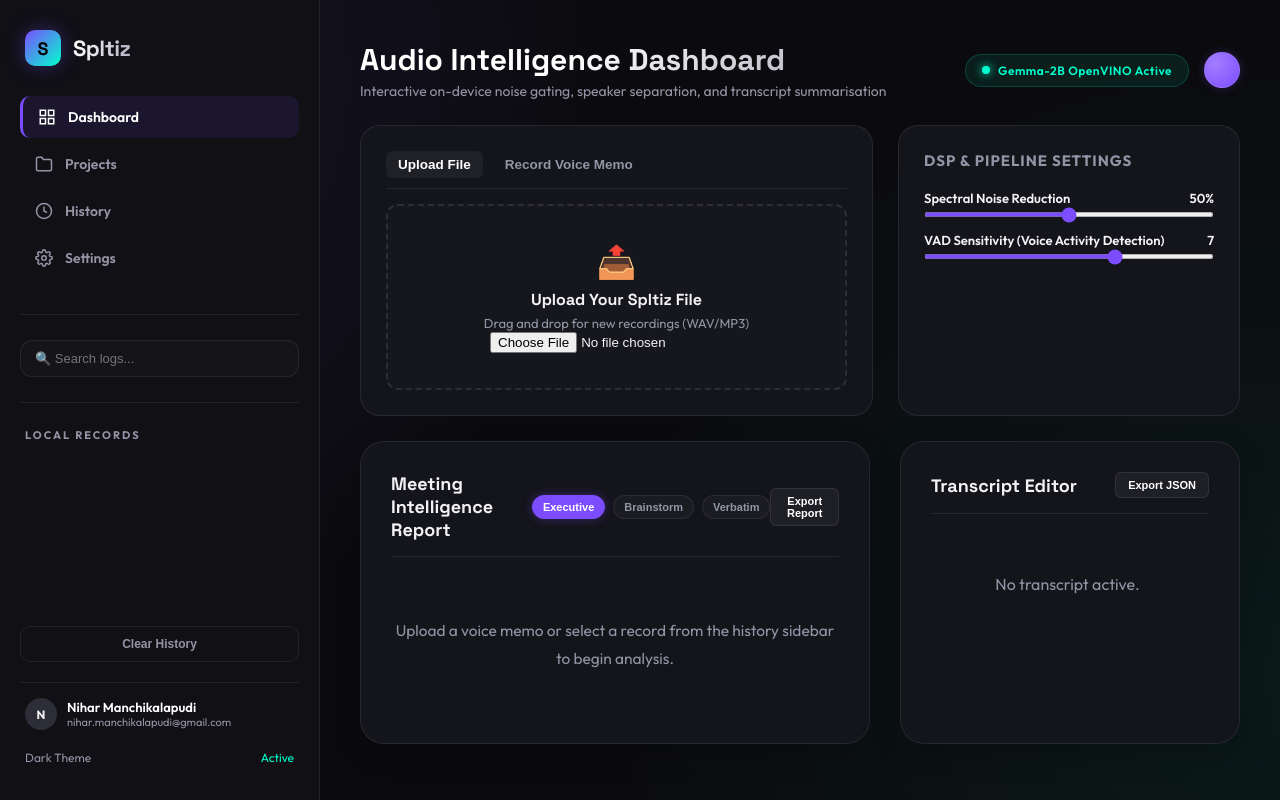
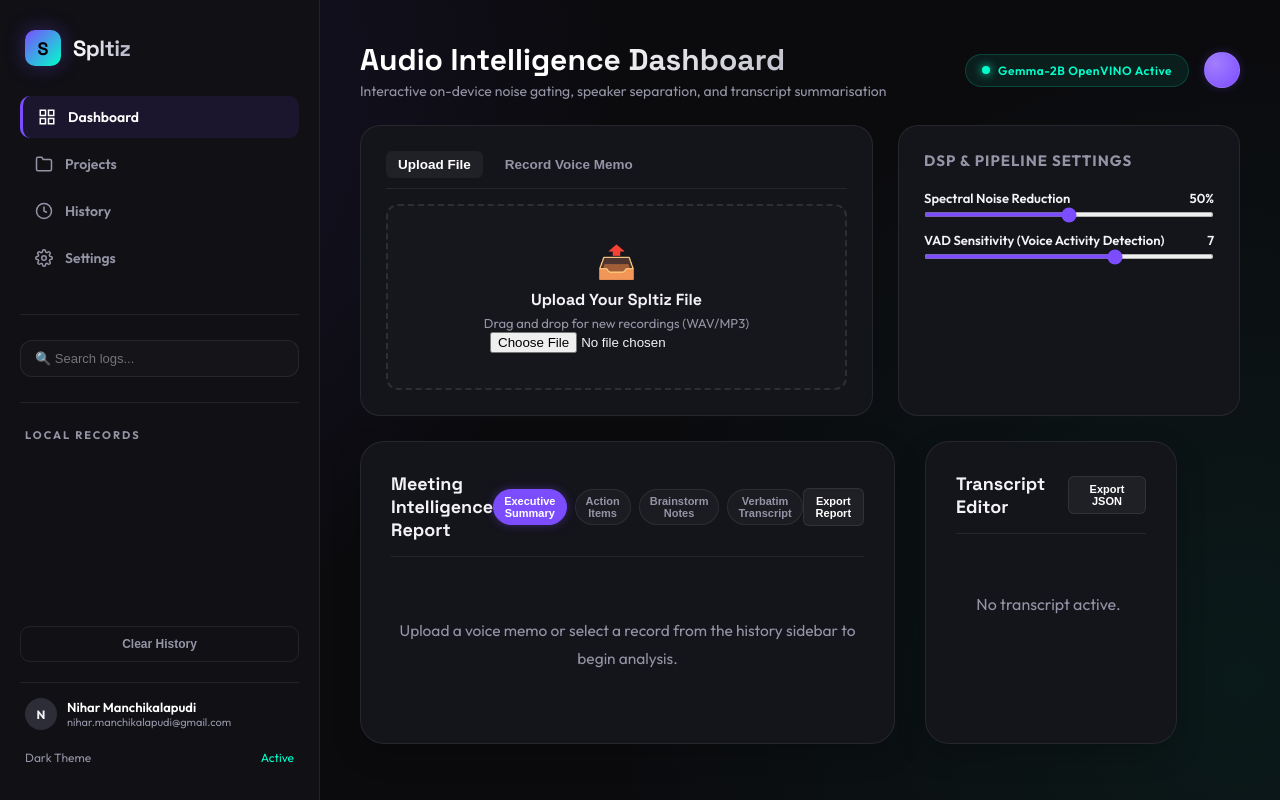
Before and after one commit to niharnm/spltiz, a Flask app: page / in a window 1280 px wide. Run offline with Flask 3, Linux system fonts and the light colour scheme; some libraries are stand-ins or nearby versions.

Commit message:
Add decision and question classification filters, and align presets selector to frontend buttons

```diff
--- a/templates/index.html
+++ b/templates/index.html
@@ -985,6 +985,8 @@
 
         .classification-dot.task { background-color: #ff5252; }
         .classification-dot.idea { background-color: #00e676; }
+        .classification-dot.decision { background-color: #00b4d8; }
+        .classification-dot.question { background-color: #ff9100; }
         .classification-dot.irrelevant { background-color: #9e9e9e; }
 
         .edit-bubble-btn {
@@ -1218,9 +1220,10 @@
                 <div class="result-card-header">
                     <span>Meeting Intelligence Report</span>
                     <div class="preset-container">
-                        <button class="preset-pill active" id="preset-exec" onclick="setPreset('executive')">Executive</button>
-                        <button class="preset-pill" id="preset-brain" onclick="setPreset('brainstorm')">Brainstorm</button>
-                        <button class="preset-pill" id="preset-verb" onclick="setPreset('verbatim')">Verbatim</button>
+                        <button class="preset-pill active" id="preset-exec" onclick="setPreset('executive')">Executive Summary</button>
+                        <button class="preset-pill" id="preset-action" onclick="setPreset('action_items')">Action Items</button>
+                        <button class="preset-pill" id="preset-brain" onclick="setPreset('brainstorm')">Brainstorm Notes</button>
+                        <button class="preset-pill" id="preset-verb" onclick="setPreset('verbatim')">Verbatim Transcript</button>
                     </div>
                     <button class="export-btn" id="export-md-btn" onclick="exportMarkdown()">Export Report</button>
                 </div>
@@ -1285,6 +1288,7 @@
             activePreset = presetName;
             document.querySelectorAll('.preset-pill').forEach(btn => btn.classList.remove('active'));
             if (presetName === 'executive') document.getElementById('preset-exec').classList.add('active');
+            if (presetName === 'action_items') document.getElementById('preset-action').classList.add('active');
             if (presetName === 'brainstorm') document.getElementById('preset-brain').classList.add('active');
             if (presetName === 'verbatim') document.getElementById('preset-verb').classList.add('active');
 
```
Also changed, not shown: audio_pipeline.py (+11 -1 lines).
